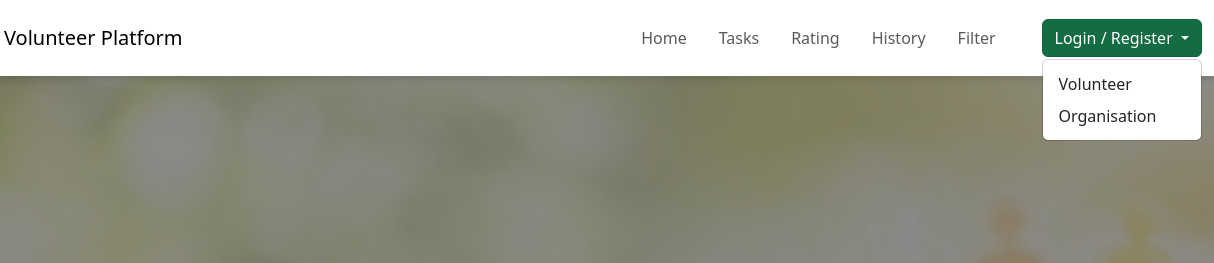
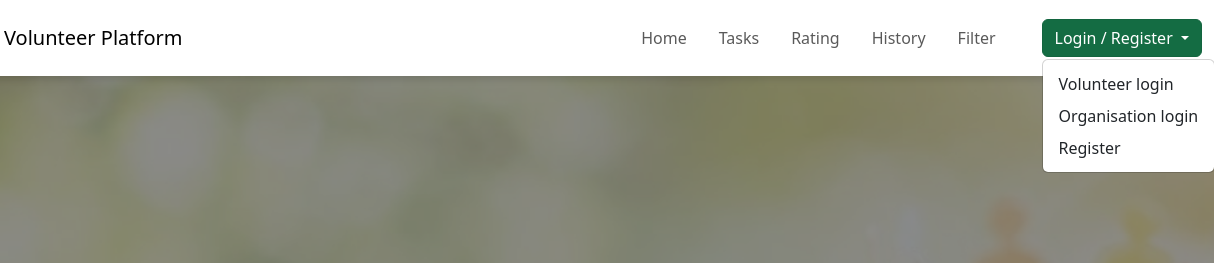
Before and after one commit to RAMIREDDYGAYATHRI02/Frontendpart-community-volunteering-platform, a plain HTML site: page home.html in a window 1280 px wide. Both pictures are taken after a click on the button "Login / Register". Shown: the top 263 px of the page, 66-1280 px from the left. Drawn offline with nearby package versions, Linux system fonts and the light colour scheme.

Commit message:
Modified Home Page

```diff
--- a/home.html
+++ b/home.html
@@ -42,8 +42,9 @@
                               Login / Register
                             </button>
                             <ul class="dropdown-menu">
-                              <li><a class="dropdown-item" href="#">Volunteer</a></li>
-                              <li><a class="dropdown-item" href="#">Organisation</a></li>
+                              <li><a class="dropdown-item" href="#">Volunteer login</a></li>
+                              <li><a class="dropdown-item" href="#">Organisation login</a></li>
+                              <li><a class="dropdown-item" href="#">Register</a></li>
                             </ul>
                           </div>
                     </li>
```
